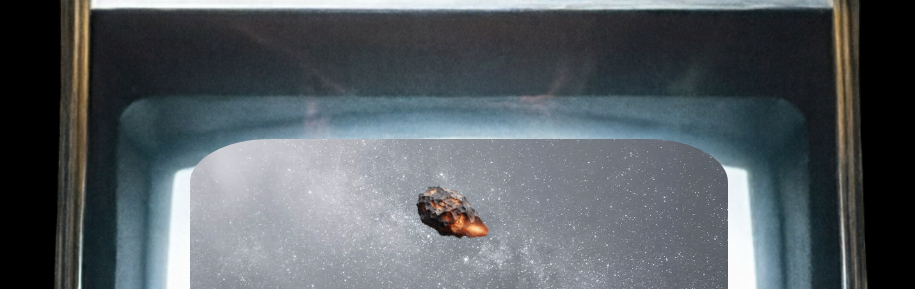
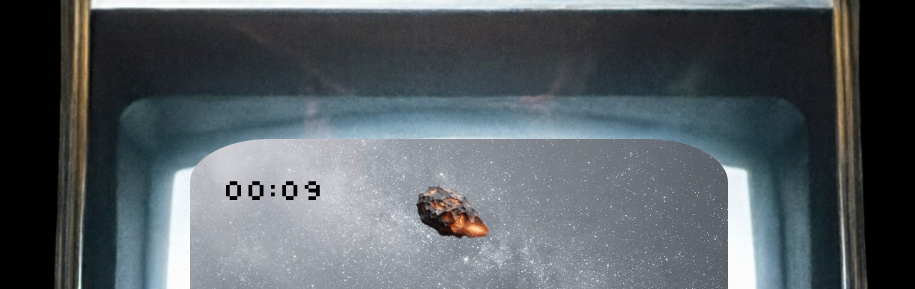
Before and after one commit to HABAB0/Star-track, a Nuxt app: page /game in a window 1280 px wide. Shown: the top 289 px of the page, without its empty margins (181-1096 px from the left). Built offline with nearby package versions, Linux system fonts and the light colour scheme.

Commit message:
add: time

```diff
--- a/app/components/meteors-field/meteorsField.vue
+++ b/app/components/meteors-field/meteorsField.vue
@@ -13,7 +13,6 @@ const props = defineProps<Props>()
 
 const emit = defineEmits<{
   (e: 'loseGame'): void;
-  (e: 'destroyMeteor'): void;
 }>()
 
 const meteorsBg = [
@@ -70,7 +69,6 @@ const checkCollision = () => {
     }
 
     if (hitByBullet) {
-      emit('destroyMetor')
       return false
     }
 
--- a/app/components/ship/ship.vue
+++ b/app/components/ship/ship.vue
@@ -82,7 +82,7 @@ onMounted(() => {
 
 <style scoped>
 .ship {
-  position: relative;
+  position: absolute;
   width: 130px;
   height: 170px;
   transition: 0.0092s ease;
--- a/app/pages/game.vue
+++ b/app/pages/game.vue
@@ -1,5 +1,5 @@
 <script setup lang="ts">
-import {useEventListener} from "@vueuse/core";
+import {useEventListener, useIntervalFn} from "@vueuse/core";
 import Bullets from "~/components/bullets/bullets.vue";
 import type {bullet} from "@/components/types/types.ts"
 
@@ -9,13 +9,16 @@ const inMenu = ref<boolean>(false)
 const posY = ref<number>(0)
 const posX = ref<number>(0)
 const bullets = ref<bullet[]>([])
+const gameTime = ref(0)
 
 const closeMenu = () => {
   inMenu.value = false
 }
+
 const exit = () => {
   navigateTo('/')
 }
+
 const test = () => {
   navigateTo('/test')
 }
@@ -23,6 +26,25 @@ const test = () => {
 const loseGame = () => {
   navigateTo('/test')
 }
+
+const formattedTime = computed(() => {
+  const minutes = Math.floor(gameTime.value / 60)
+  const seconds = gameTime.value % 60
+  return `${minutes.toString().padStart(2, '0')}:${seconds.toString().padStart(2, '0')}`
+})
+
+const { pause, resume } = useIntervalFn(() => {
+  gameTime.value++
+}, 1000)
+
+
+watch(inMenu, (paused) => {
+  if (paused) {
+    pause()
+  } else {
+    resume()
+  }
+})
 
 useEventListener(window, 'keydown', (event) => {
   if (event.code === 'Escape') {
@@ -37,6 +59,7 @@ useEventListener(window, 'keydown', (event) => {
         class="main"
     >
       <div class="game" ref="gameSpace">
+        <p class="absolute p-8 text-3xl">{{ formattedTime }} {{ score }}</p>
         <div v-if="inMenu" class="absolute z-10 flex justify-center items-center w-full h-full bg-black opacity-80">
             <div class="flex flex-col gap-20">
               <button class="menu-item" @click="closeMenu">Resume</button>
@@ -50,7 +73,6 @@ useEventListener(window, 'keydown', (event) => {
               :ship-pos-y="posY"
               @lose-game=""
               :bullets="bullets"
-              @destroy-meteor=""
               :inMenu="inMenu"
           />
         </div>
```
